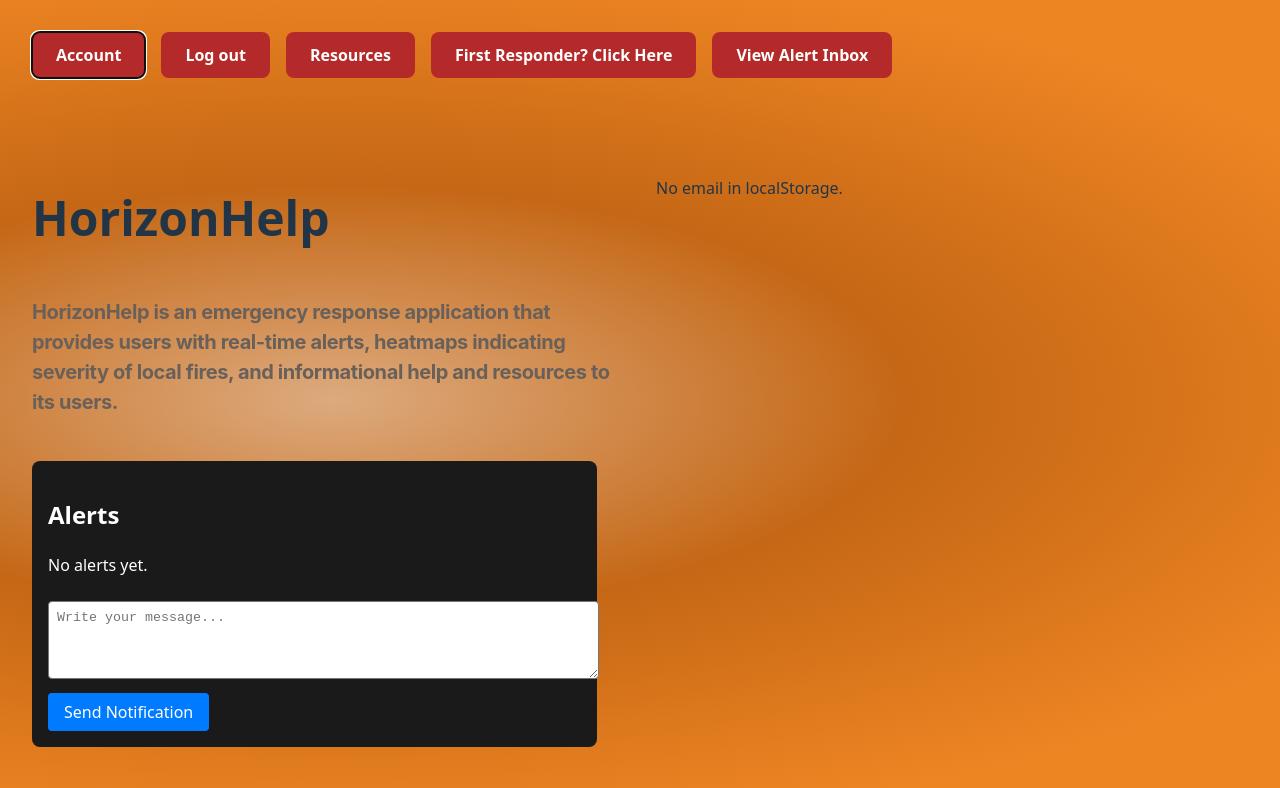
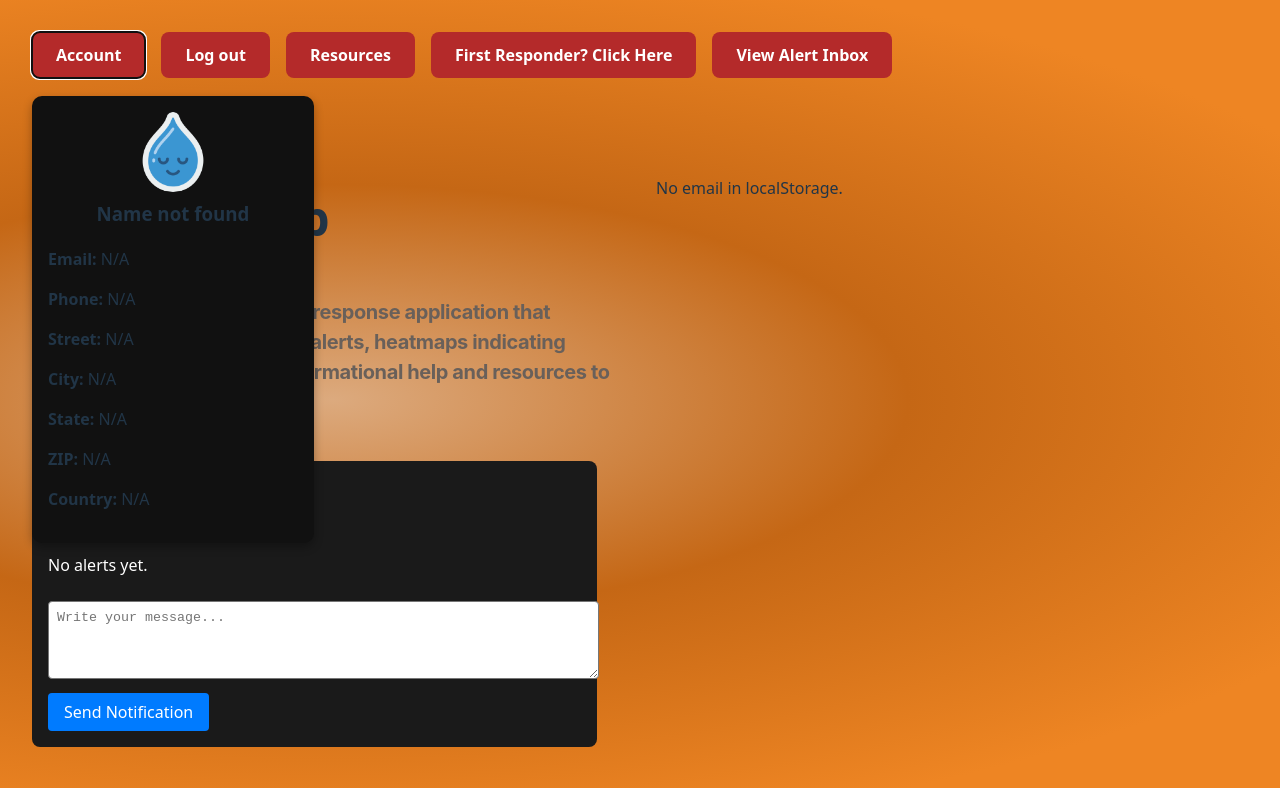
Before and after one commit to aj202088/HorizonHelp, a React (Vite) app in the folder frontend/: page /dashboard in a window 1280 px wide. Both pictures are taken after a click on the button "Account". Shown: the top 788 px of the page. Built offline with nearby package versions, Linux system fonts and the light colour scheme.

Commit message:
Added account pop-up, with droplet avatar

```diff
--- a/frontend/src/pages/DashboardPage.jsx
+++ b/frontend/src/pages/DashboardPage.jsx
@@ -2,6 +2,7 @@ import React, { useEffect, useState } from "react";
 import MapComponent from "../components/MapComponent";
 import ButtonsTop from "../components/ButtonsTop";
 import { getCoordinatesFromAddress } from "../Utils/geocode";
+import droplet from "../assets/droplet.png";
 import axios from "axios";
 
 const DashboardPage = () => {
@@ -13,6 +14,7 @@ const DashboardPage = () => {
   const [isSubmitting, setIsSubmitting] = useState(false);
   const [success, setSuccess] = useState("");
   const [err, setErr] = useState("");
+  const [showAccount, setShowAccount] = useState(false);
 
   const email = localStorage.getItem("userEmail");
 
@@ -73,49 +75,46 @@ const DashboardPage = () => {
     }
   };
 
+  const toggleAccount = () => setShowAccount(!showAccount);
+
   return (
-    <div style={{ background: 'radial-gradient(92.52% 55.47% at 25.97% 50%, #DCAA7E 0%, #C56715 48.56%, #EE8523 100%)', height: "100vh", width: "100vw", padding: "2rem", boxSizing: "border-box" }}>
+    <div style={{ background: 'radial-gradient(92.52% 55.47% at 25.97% 50%, #DCAA7E 0%, #C56715 48.56%, #EE8523 100%)', height: "100vh", width: "100vw", padding: "2rem", boxSizing: "border-box", position: "relative" }}>
       <div style={{ position: "absolute", top: "2rem", left: "2rem", display: "flex", gap: "1rem" }}>
-        <ButtonsTop onPress={() => {}}>Account</ButtonsTop>
+        <ButtonsTop onPress={toggleAccount}>Account</ButtonsTop>
         <ButtonsTop onPress={() => {}}>Log out</ButtonsTop>
         <ButtonsTop onPress={() => {}}>Resources</ButtonsTop>
         <ButtonsTop onPress={() => {}}>First Responder? Click Here</ButtonsTop>
         <ButtonsTop onPress={() => {}}>View Alert Inbox</ButtonsTop>
       </div>
+
+      {showAccount && (
+        <div style={{ position: "absolute", top: "6rem", left: "2rem", zIndex: 10, backgroundColor: "#111", borderRadius: "10px", padding: "1rem", width: "250px", boxShadow: "0 4px 10px rgba(0,0,0,0.3)" }}>
+          <img src={droplet} alt="avatar" style={{ width: "80px", height: "80px", borderRadius: "50%", display: "block", margin: "0 auto" }} />
+          <h3 style={{ textAlign: "center", marginTop: "0.5rem" }}>{user?.name || "Name not found"}</h3>
+          <p><strong>Email:</strong> {user?.email || "N/A"}</p>
+          <p><strong>Phone:</strong> {user?.phone || "N/A"}</p>
+          <p><strong>Street:</strong> {user?.street || "N/A"}</p>
+          <p><strong>City:</strong> {user?.city || "N/A"}</p>
+          <p><strong>State:</strong> {user?.state || "N/A"}</p>
+          <p><strong>ZIP:</strong> {user?.zip || "N/A"}</p>
+          <p><strong>Country:</strong> {user?.country || "N/A"}</p>
+        </div>
+      )}
+
       <div style={{ display: "flex", marginTop: "8rem", alignItems: "flex-start", gap: "2rem" }}>
-        {/* Left Column: Info + Notifications */}
         <div style={{ flex: 1, display: "flex", flexDirection: "column" }}>
           <h1 style={{ fontSize: "3rem", fontWeight: "bold" }}>HorizonHelp</h1>
-          <p style={{
-            color: "#69605A",
-            fontFamily: "Inter, sans-serif",
-            fontSize: "20px",
-            fontWeight: 700,
-            letterSpacing: "-0.4px"
-          }}>
+          <p style={{ color: "#69605A", fontFamily: "Inter, sans-serif", fontSize: "20px", fontWeight: 700, letterSpacing: "-0.4px" }}>
             HorizonHelp is an emergency response application that provides users with real-time alerts, heatmaps indicating severity of local fires, and informational help and resources to its users.
           </p>
 
-          {/* Alerts */}
-          <div style={{
-            marginTop: "1.5rem",
-            backgroundColor: "#1a1a1a",
-            padding: "1rem",
-            borderRadius: "8px",
-            color: "white",
-            maxWidth: "90%",
-          }}>
+          <div style={{ marginTop: "1.5rem", backgroundColor: "#1a1a1a", padding: "1rem", borderRadius: "8px", color: "white", maxWidth: "90%" }}>
             <h2>Alerts</h2>
             {notifications.length === 0 ? (
               <p>No alerts yet.</p>
             ) : (
               notifications.map((note, index) => (
-                <div key={index} style={{
-                  backgroundColor: "#333",
-                  padding: "0.5rem",
-                  marginBottom: "0.5rem",
-                  borderRadius: "5px"
-                }}>
+                <div key={index} style={{ backgroundColor: "#333", padding: "0.5rem", marginBottom: "0.5rem", borderRadius: "5px" }}>
                   {note.message}
                 </div>
               ))
@@ -139,7 +138,6 @@ const DashboardPage = () => {
           </div>
         </div>
 
-        {/* Right Column: Map */}
         <div style={{ flex: 1 }}>
           {coords ? (
             <MapComponent position={coords} />
```
Also changed, not shown: frontend/src/assets/droplet.png (added).
